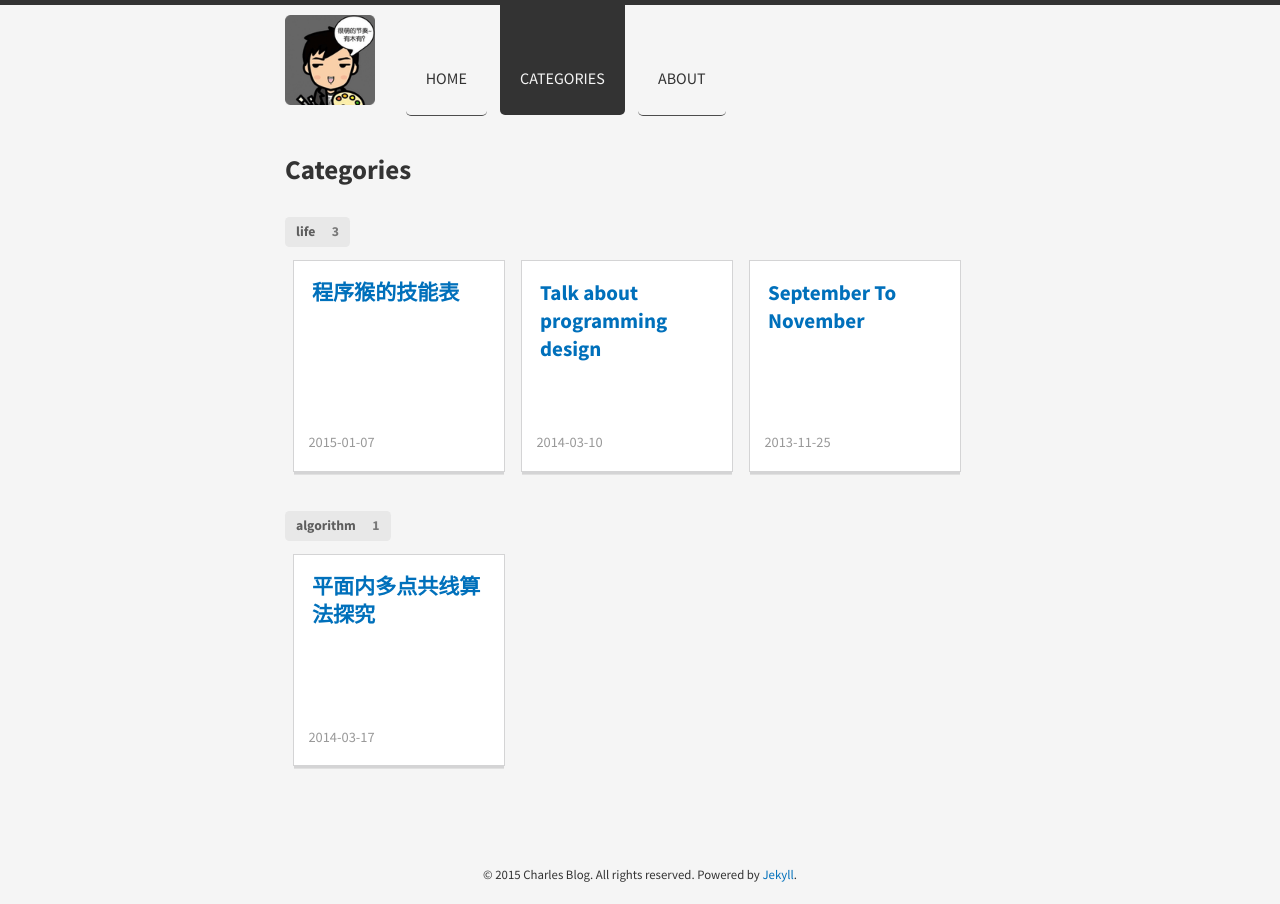
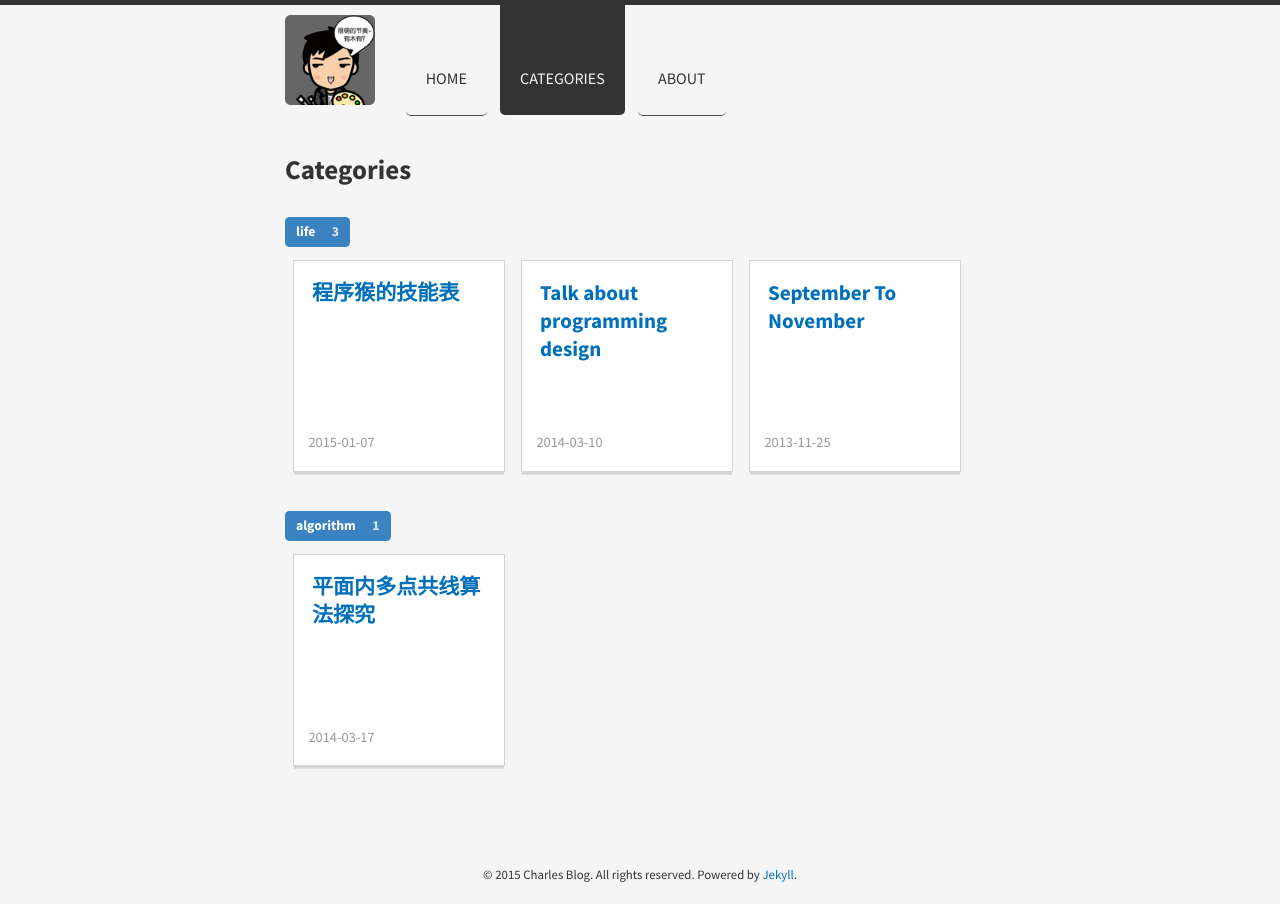
Before and after one commit to JavaCS3/blog, a Jekyll site: the page built from categories/index.html, in a window 1280 px wide. Built offline with Jekyll 4.4.1, drawn with Linux system fonts in a browser that asks for light colours; nearby versions of some CDN libraries; Markdown is read by kramdown in place of the engine named in the settings.

Commit message:
refine label

```diff
--- a/public/css/main.scss
+++ b/public/css/main.scss
@@ -328,10 +328,10 @@ ul.category li a:hover {
     vertical-align: baseline;
     line-height: 1;
     margin: 0px 0.125em;
-    background-color: #E8E8E8;
-    border-color: #E8E8E8;
+    background-color: #3B83C0;
+    border-color: #3B83C0;
     padding: 0.6em 0.8em;
-    color: rgba(0, 0, 0, 0.6);
+    color: #FFF;
     text-transform: none;
     font-weight: 700;
     border-radius: 0.2857rem;
```
